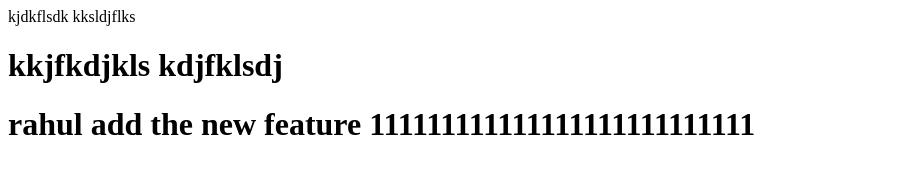
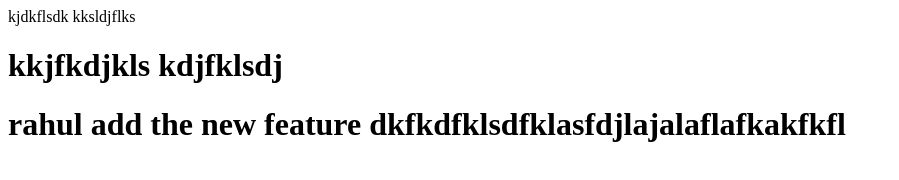
Before and after one commit to rahulgitit/localrepo, a plain HTML site: page index.html in a window 1280 px wide. Shown: the whole page, without its empty margins (0-899 px from the left). Drawn offline with Linux system fonts and the light colour scheme.

Commit message:
this the new features

```diff
--- a/index.html
+++ b/index.html
@@ -10,7 +10,7 @@
     kksldjflks
     <h1>kkjfkdjkls
         kdjfklsdj
-        <h1>rahul add the new feature 111111111111111111111111111
+        <h1>rahul add the new feature dkfkdfklsdfklasfdjlajalaflafkakfkfl
         </h1>
     </h1>
 </body>
```
